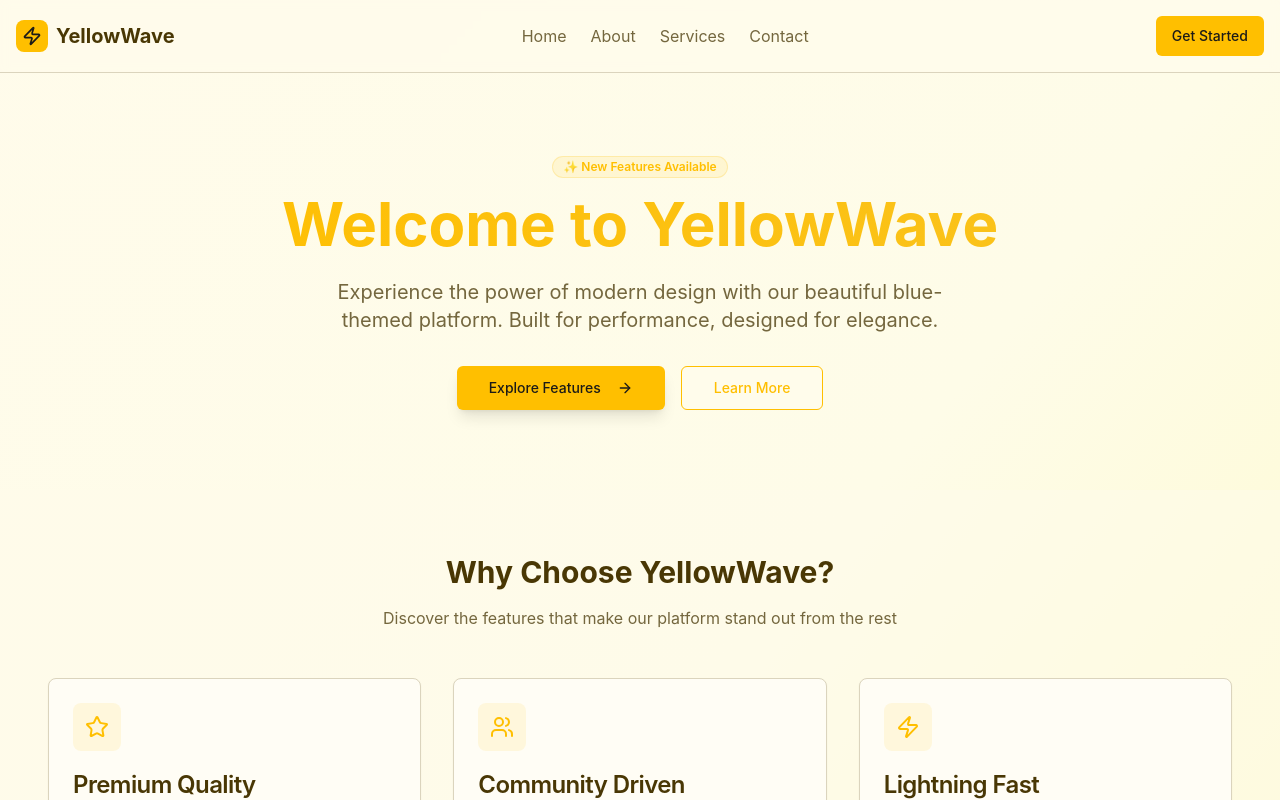
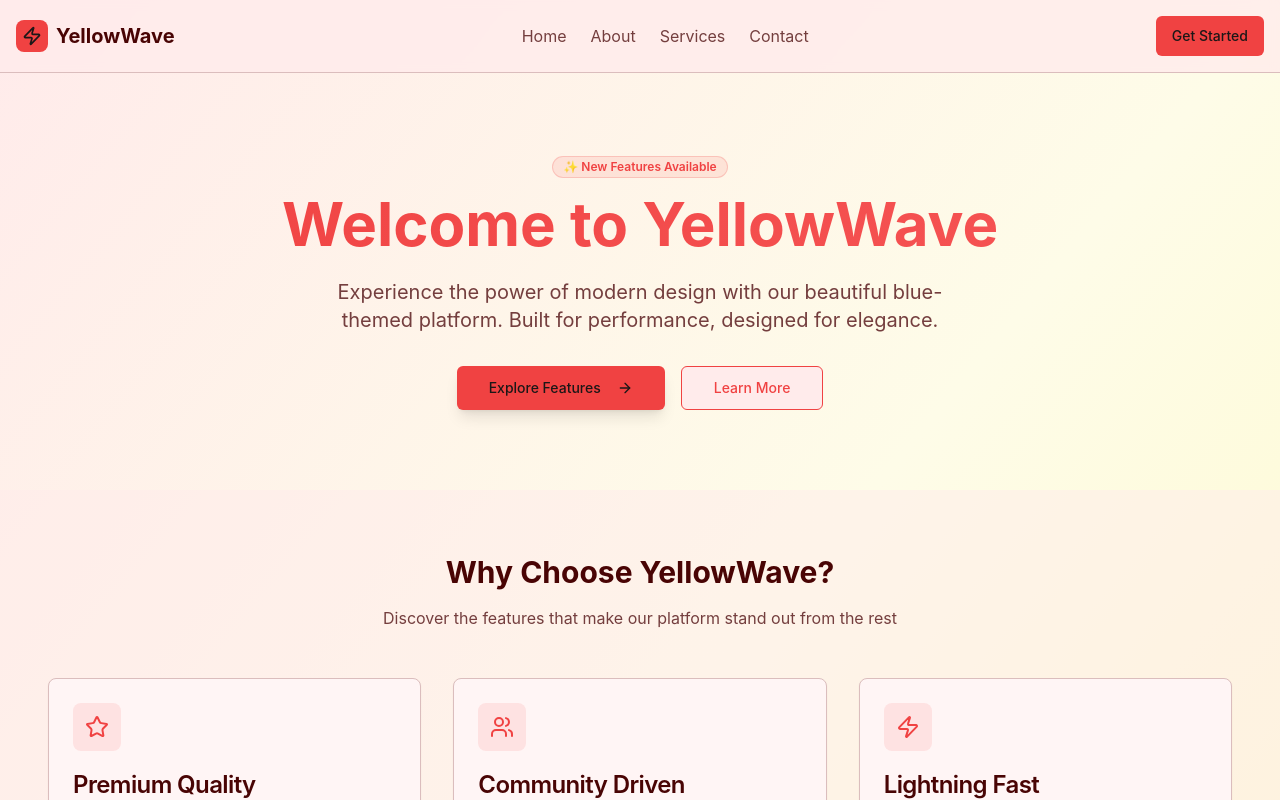
Before and after one commit to jboduchFusen/create-simple-blue-website, a React (Vite) app: page / in a window 1280 px wide. Shown: the top 800 px of the page. Built offline with nearby package versions, Linux system fonts and the light colour scheme.

Commit message:
Updated project files

```diff
--- a/src/index.css
+++ b/src/index.css
@@ -6,44 +6,44 @@
   :root {
     --radius: 0.5rem;
 
-    /* Yellow theme colors */
-    --background: 50 100% 96%;
-    --foreground: 45 90% 15%;
+    /* Light red theme colors */
+    --background: 0 100% 96%;
+    --foreground: 0 90% 15%;
 
-    --card: 50 100% 98%;
-    --card-foreground: 45 90% 15%;
+    --card: 0 100% 98%;
+    --card-foreground: 0 90% 15%;
 
-    --popover: 50 100% 98%;
-    --popover-foreground: 45 90% 15%;
+    --popover: 0 100% 98%;
+    --popover-foreground: 0 90% 15%;
 
-    --primary: 45 100% 50%;
-    --primary-foreground: 45 10% 10%;
+    --primary: 0 85% 60%;
+    --primary-foreground: 0 10% 10%;
 
-    --secondary: 45 30% 88%;
-    --secondary-foreground: 45 90% 15%;
+    --secondary: 0 30% 88%;
+    --secondary-foreground: 0 90% 15%;
 
-    --muted: 45 30% 92%;
-    --muted-foreground: 45 30% 35%;
+    --muted: 0 30% 92%;
+    --muted-foreground: 0 30% 35%;
 
-    --accent: 45 95% 55%;
-    --accent-foreground: 45 10% 10%;
+    --accent: 0 90% 65%;
+    --accent-foreground: 0 10% 10%;
 
     --destructive: 0 84% 60%;
     --destructive-foreground: 50 100% 98%;
 
-    --border: 45 30% 80%;
-    --input: 45 30% 80%;
-    --ring: 45 100% 50%;
+    --border: 0 30% 80%;
+    --input: 0 30% 80%;
+    --ring: 0 85% 60%;
 
-    /* Yellow gradient variables */
-    --gradient-primary: linear-gradient(135deg, hsl(45 100% 60%) 0%, hsl(45 100% 40%) 100%);
-    --gradient-secondary: linear-gradient(135deg, hsl(45 30% 92%) 0%, hsl(45 50% 82%) 100%);
-    --gradient-hero: linear-gradient(135deg, hsl(50 100% 94%) 0%, hsl(45 80% 82%) 50%, hsl(40 100% 70%) 100%);
+    /* Light red gradient variables */
+    --gradient-primary: linear-gradient(135deg, hsl(0 85% 70%) 0%, hsl(0 85% 50%) 100%);
+    --gradient-secondary: linear-gradient(135deg, hsl(0 30% 92%) 0%, hsl(0 50% 82%) 100%);
+    --gradient-hero: linear-gradient(135deg, hsl(0 100% 94%) 0%, hsl(0 80% 82%) 50%, hsl(0 85% 70%) 100%);
 
     /* Shadows */
-    --shadow-soft: 0 4px 20px hsla(45, 100%, 50%, 0.1);
-    --shadow-medium: 0 8px 30px hsla(45, 100%, 50%, 0.15);
-    --shadow-strong: 0 12px 40px hsla(45, 100%, 50%, 0.2);
+    --shadow-soft: 0 4px 20px hsla(0, 85%, 60%, 0.1);
+    --shadow-medium: 0 8px 30px hsla(0, 85%, 60%, 0.15);
+    --shadow-strong: 0 12px 40px hsla(0, 85%, 60%, 0.2);
   }
   .light {
     --background: 0 0% 100%;
```
